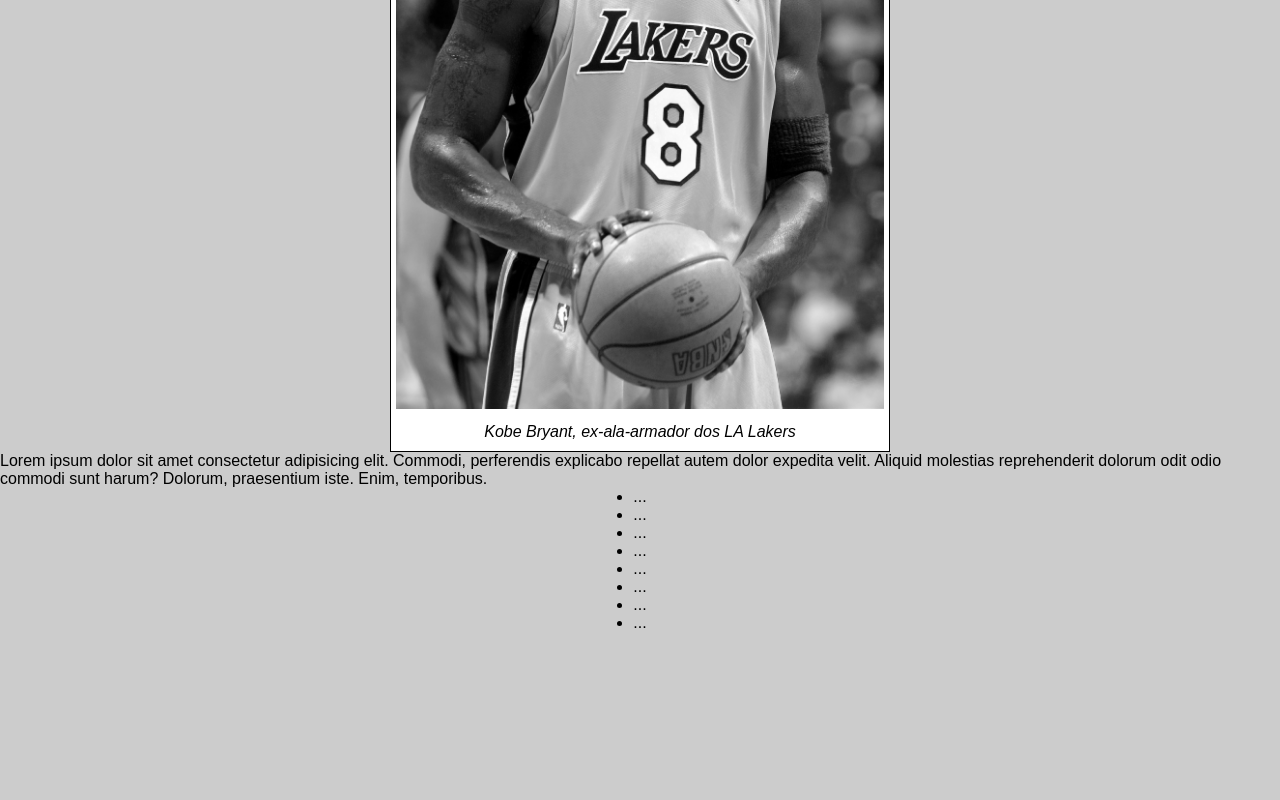
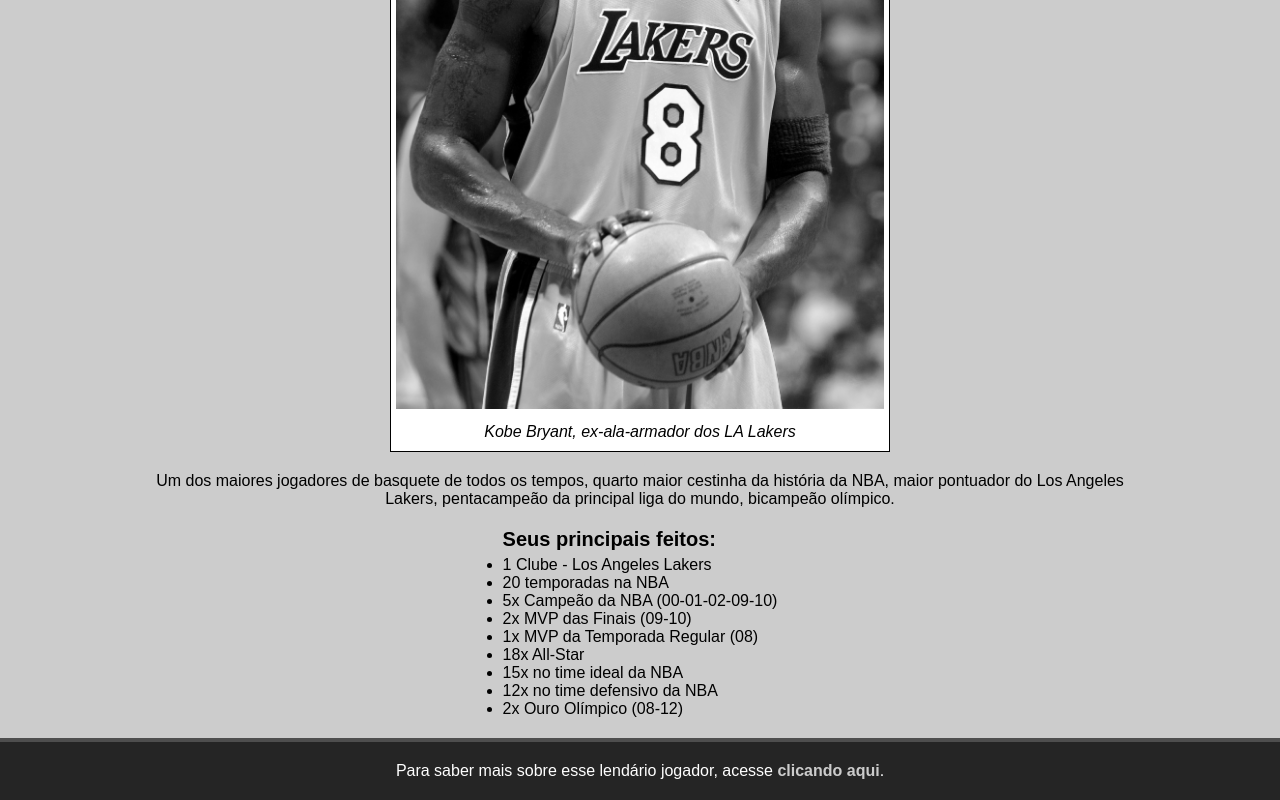
Before and after one commit to geovani-nascto/tribute-page, a plain HTML site: page tribute-page-kobe/index.html in a window 1280 px wide. Shown: the part 440-1240 px from the top of the page. Before the commit the page ends 1072 px from the top, so only its background shows below. Drawn offline with Linux system fonts and the light colour scheme.

Commit message:
finalização do site tributo simples

```diff
--- a/tribute-page-kobe/assets/css/style.scss
+++ b/tribute-page-kobe/assets/css/style.scss
@@ -34,6 +34,7 @@
     flex-direction: column;
     align-items: center;
     border-top: 4px solid #4e4e4e;
+    border-bottom: 4px solid #4e4e4e;
 
     figure{
         max-width: 500px;
@@ -54,4 +55,39 @@
 
         }
     }
+
+    .description{
+        margin: 20px 0;
+        padding: 0 150px;
+        text-align: center;
+    }
+
+    ul{
+        margin-bottom: 20px;
+        p{
+            font-weight: bold;
+            font-size: 20px;
+            margin-bottom: 5px;
+        }
+    }
 }
+
+footer{
+    background-color: #252525;
+    padding: 20px;
+
+    p{
+        color: #fff;
+        text-align: center;
+
+        a{
+            font-weight: bold;
+            color: #ccc;
+            text-decoration: wavy;
+        }
+        a:hover{
+            text-decoration: underline;
+            color: rgb(69, 69, 212);
+        }
+    }
+}
--- a/tribute-page-kobe/index.html
+++ b/tribute-page-kobe/index.html
@@ -20,20 +20,25 @@
             <figcaption>Kobe Bryant, ex-ala-armador dos LA Lakers</figcaption>
         </figure>
         <div class="description">
-            <p>Lorem ipsum dolor sit amet consectetur adipisicing elit. Commodi, perferendis explicabo repellat autem dolor expedita velit. Aliquid molestias reprehenderit dolorum odit odio commodi sunt harum? Dolorum, praesentium iste. Enim, temporibus.</p>
+            <p>Um dos maiores jogadores de basquete de todos os tempos, quarto maior cestinha da história da NBA, maior pontuador do Los Angeles Lakers, pentacampeão da principal liga do mundo, bicampeão olímpico.</p>
         </div>
         <div class="awards">
             <ul>
-                <li>...</li>
-                <li>...</li>
-                <li>...</li>
-                <li>...</li>
-                <li>...</li>
-                <li>...</li>
-                <li>...</li>
-                <li>...</li>
+                <p>Seus principais feitos:</p>
+                <li>1 Clube - Los Angeles Lakers</li>
+                <li>20 temporadas na NBA</li>
+                <li>5x Campeão da NBA (00-01-02-09-10)</li>
+                <li>2x MVP das Finais (09-10)</li>
+                <li>1x MVP da Temporada Regular (08)</li>
+                <li>18x All-Star</li>
+                <li>15x no time ideal da NBA</li>
+                <li>12x no time defensivo da NBA</li>
+                <li>2x Ouro Olímpico (08-12)</li>
             </ul>
         </div>
     </main>
+    <footer>
+        <p>Para saber mais sobre esse lendário jogador, acesse <a href="https://pt.wikipedia.org/wiki/Kobe_Bryant">clicando aqui</a>.</p>
+    </footer>
 </body>
 </html>
```
Also changed, not shown: tribute-page-kobe/assets/css/style.css, 1 other file.
